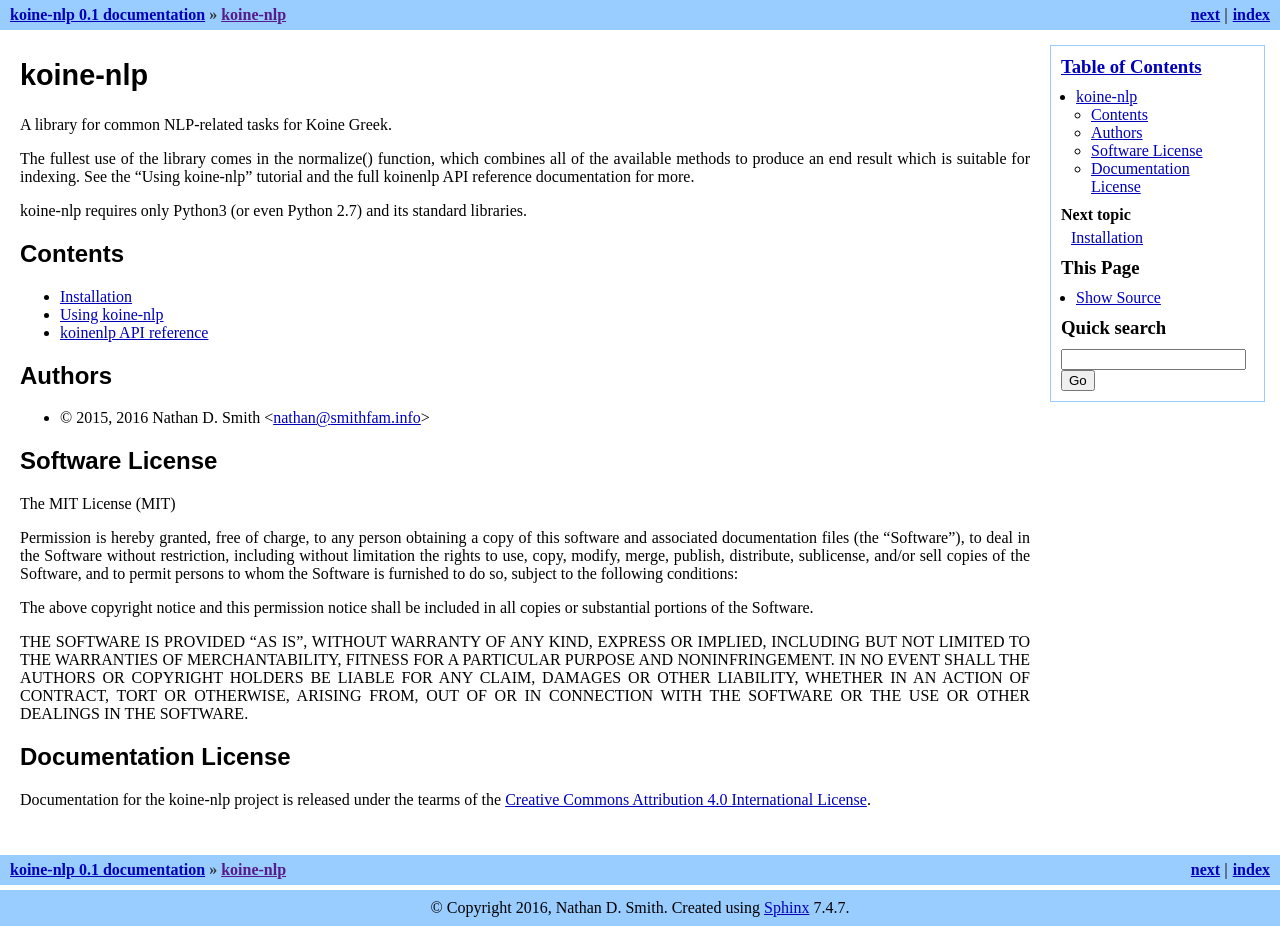
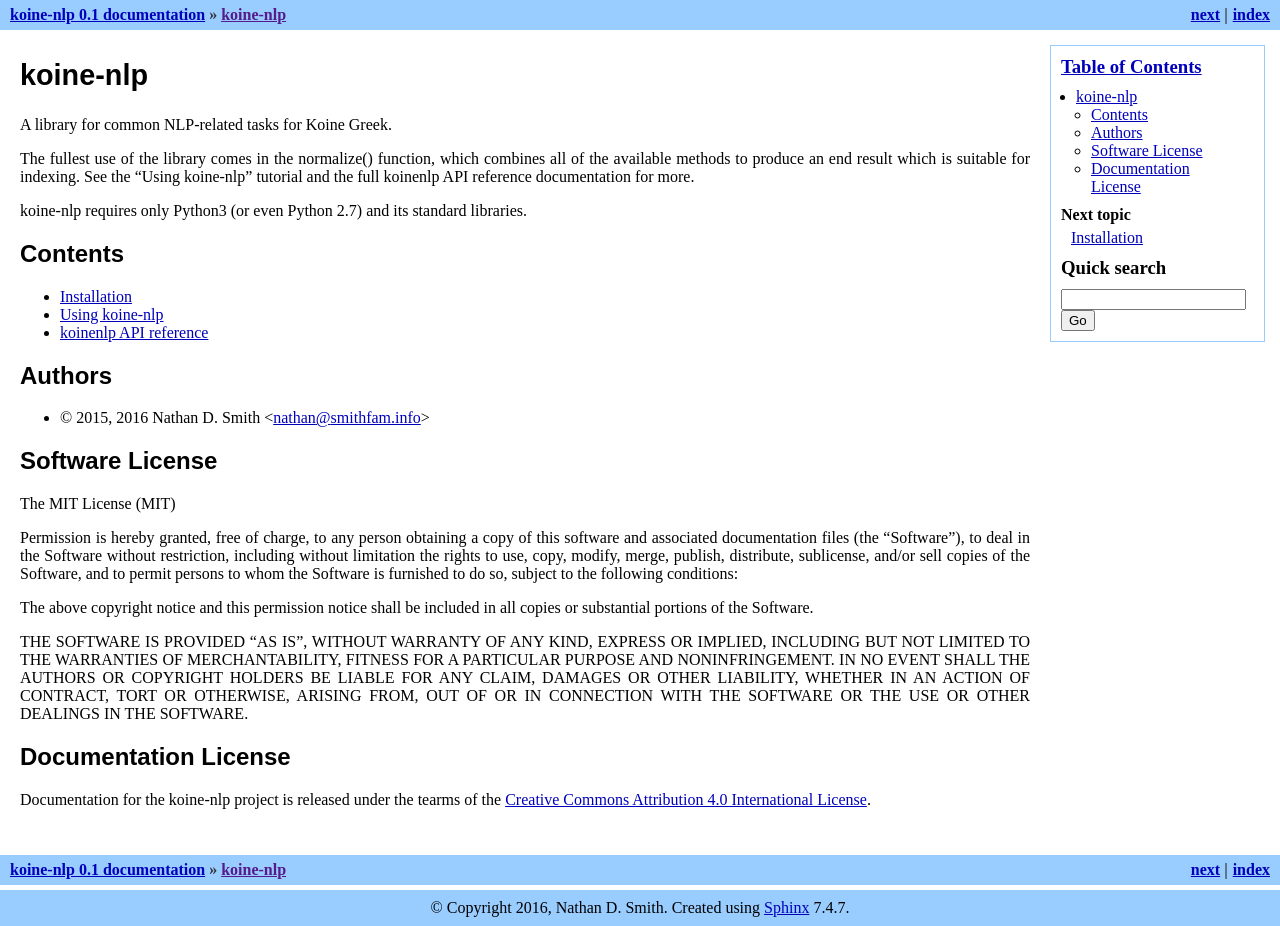
Before and after one commit to nathans/koinenlp, a Sphinx documentation site: the page built from doc/index.rst, in a window 1280 px wide. Built offline with Sphinx 7.4.7, drawn with Linux system fonts in a browser that asks for light colours.

Commit message:
Modify HTML docs, and limit man page to API reference

```diff
--- a/doc/conf.py
+++ b/doc/conf.py
@@ -255,7 +255,7 @@
 # One entry per manual page. List of tuples
 # (source start file, name, description, authors, manual section).
 man_pages = [
-    (master_doc, 'koine-nlp', 'koine-nlp Documentation',
+    ('api', 'koinenlp', 'koinenlp API reference',
      [author], 1)
 ]
 
@@ -285,3 +285,7 @@
 
 # If true, do not generate a @detailmenu in the "Top" node's menu.
 #texinfo_no_detailmenu = False
+
+# Local
+html_copy_source=False
+html_show_sourcelink=False
```
Also changed, not shown: 1 other file.
